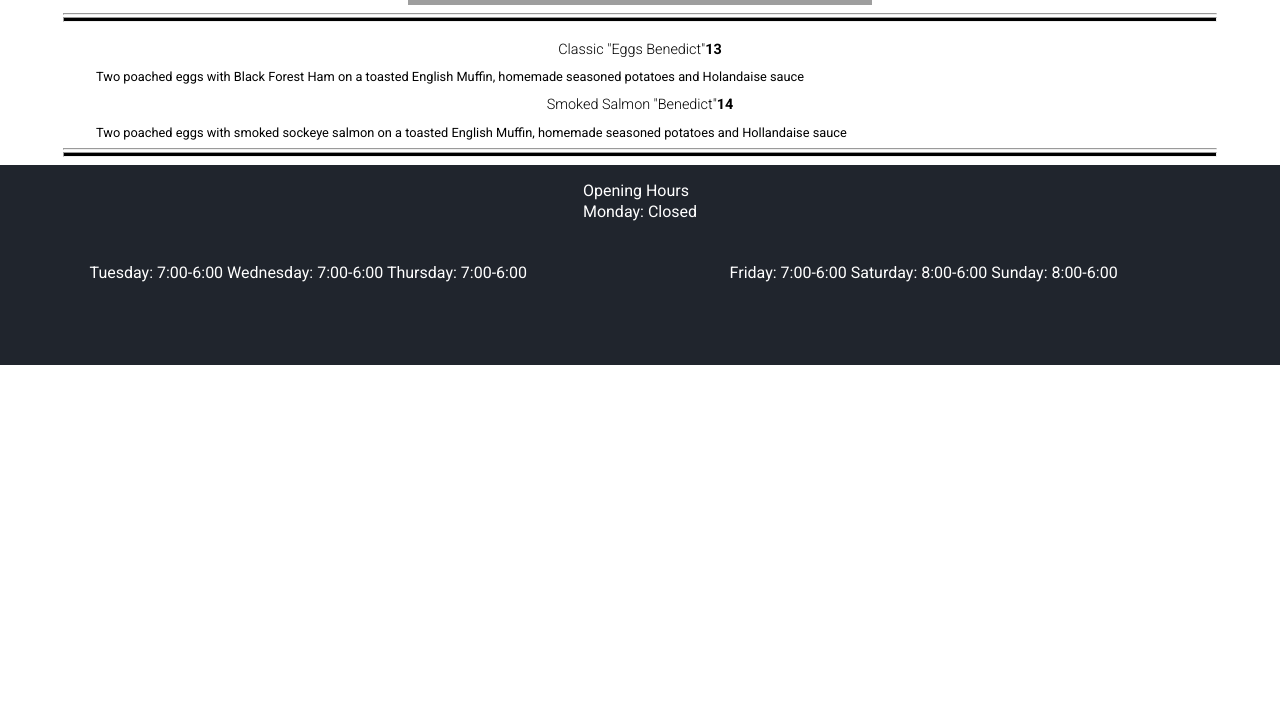
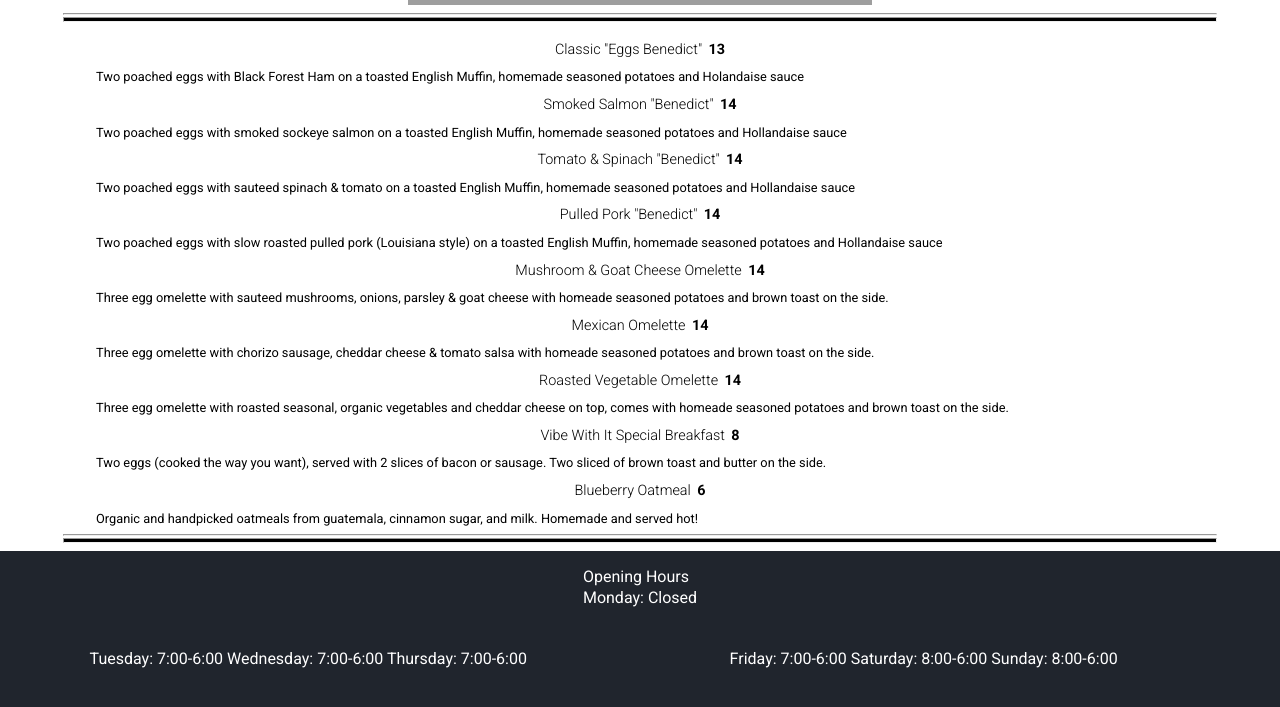
Before and after one commit to LemuelReyes/viva-fine-foods, a website: page app/breakfast.html in a window 1280 px wide. Shown: the part 635-1342 px from the top of the page. Before the commit the page ends 1000 px from the top, so only its background shows below. Drawn offline with nearby package versions, Linux system fonts and the light colour scheme; grey boxes are pictures that could not be loaded.

Commit message:
complete breakfast menu

```diff
--- a/app/assets/styles/modules/_menu.css
+++ b/app/assets/styles/modules/_menu.css
@@ -12,6 +12,7 @@
   &--price {
     font-weight: bold;
     font-size: 0.9rem;
+    padding-left: 0.4rem;
   }
   &--description {
     padding-top: 0;
--- a/app/breakfast.html
+++ b/app/breakfast.html
@@ -69,6 +69,78 @@
       </p>
     </div>
 
+    <div class="item">
+      <div class="item--bar flex flex--center">
+         <h2 class="item item--title">Tomato & Spinach "Benedict"</h2>
+         <span class="item--price">14</span>
+      </div>
+      <p class="item--description">
+         Two poached eggs with sauteed spinach &amp; tomato on a toasted English Muffin, homemade seasoned potatoes and Hollandaise sauce
+      </p>
+    </div>
+
+    <div class="item">
+      <div class="item--bar flex flex--center">
+         <h2 class="item item--title">Pulled Pork "Benedict"</h2>
+         <span class="item--price">14</span>
+      </div>
+      <p class="item--description">
+         Two poached eggs with slow roasted pulled pork (Louisiana style) on a toasted English Muffin, homemade seasoned potatoes and Hollandaise sauce
+      </p>
+    </div>
+
+    <div class="item">
+      <div class="item--bar flex flex--center">
+         <h2 class="item item--title">Mushroom & Goat Cheese Omelette</h2>
+         <span class="item--price">14</span>
+      </div>
+      <p class="item--description">
+         Three egg omelette with sauteed mushrooms, onions, parsley &amp; goat cheese with homeade seasoned potatoes and brown toast on the side.
+      </p>
+    </div>
+
+    <!--  second half page starts here -->
+    <div class="item">
+      <div class="item--bar flex flex--center">
+         <h2 class="item item--title">Mexican Omelette</h2>
+         <span class="item--price">14</span>
+      </div>
+      <p class="item--description">
+         Three egg omelette with chorizo sausage, cheddar cheese &amp; tomato salsa with homeade seasoned potatoes and brown toast on the side.
+      </p>
+    </div>
+
+    <div class="item">
+      <div class="item--bar flex flex--center">
+         <h2 class="item item--title">Roasted Vegetable Omelette</h2>
+         <span class="item--price">14</span>
+      </div>
+      <p class="item--description">
+         Three egg omelette with roasted seasonal, organic vegetables and cheddar cheese on top, comes with homeade seasoned potatoes and brown toast on the side.
+      </p>
+    </div>
+
+    <div class="item">
+      <div class="item--bar flex flex--center">
+         <h2 class="item item--title">Vibe With It Special Breakfast</h2>
+         <span class="item--price">8</span>
+      </div>
+      <p class="item--description">
+         Two eggs (cooked the way you want), served with 2 slices of bacon or sausage. Two sliced of brown toast and butter on the side.
+      </p>
+    </div>
+
+    <div class="item">
+      <div class="item--bar flex flex--center">
+         <h2 class="item item--title">Blueberry Oatmeal</h2>
+         <span class="item--price">6</span>
+      </div>
+      <p class="item--description">
+        Organic and handpicked oatmeals from guatemala, cinnamon sugar, and milk.
+        Homemade and served hot!
+      </p>
+    </div>
+
     <div class="horizontal-lines">
       <hr class="horizontal-lines--first">
       <hr class="horizontal-lines--second">
--- a/app/temp/styles/style.css
+++ b/app/temp/styles/style.css
@@ -680,6 +680,7 @@ font-size: 4.8rem;
 .item--price {
     font-weight: bold;
     font-size: 0.9rem;
+    padding-left: 0.4rem;
   }
 
 .item--description {
```
Also changed, not shown: 1 other file.
